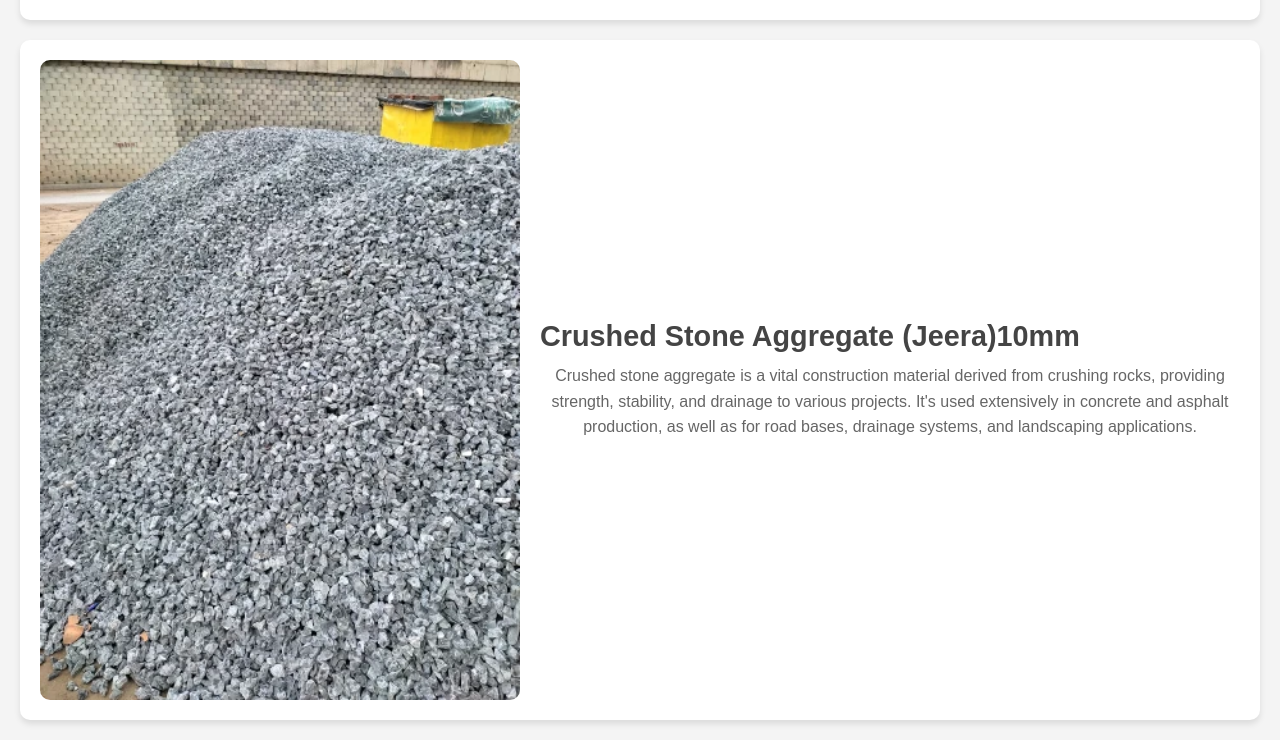
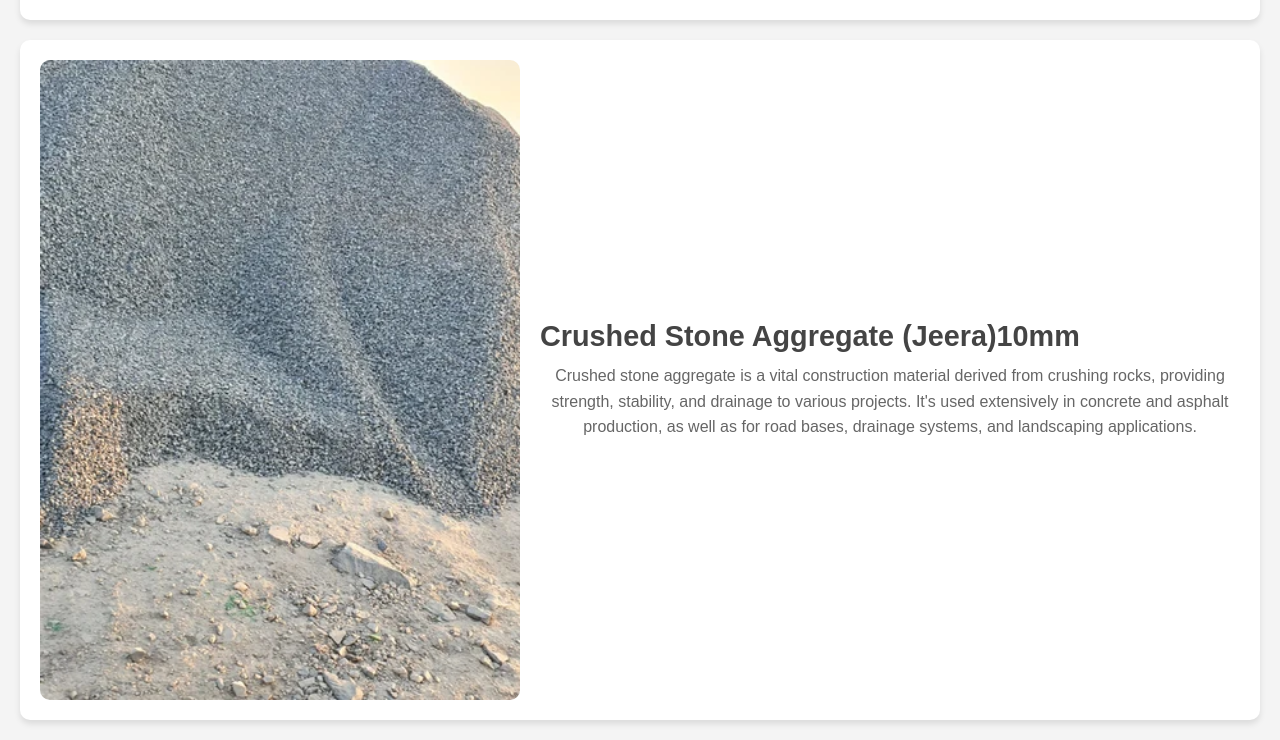
Before and after one commit to Aman-vscode/Modern-builder, a plain HTML site: page building-material.html in a window 1280 px wide. Shown: the part 2216-2956 px from the top of the page. Drawn offline with Linux system fonts and the light colour scheme.

Commit message:
Update building-material.html

```diff
--- a/building-material.html
+++ b/building-material.html
@@ -165,7 +165,7 @@
       </div>
     </div>
      <div class="item">
-      <img src="crushed stone.webp" alt="Wood">
+      <img src="crushed stone aggregate.webp" alt="Wood">
       <div class="content">
         <h2>Crushed Stone Aggregate (Jeera)10mm</h2>
         <p>Crushed stone aggregate is a vital construction material derived from crushing rocks, providing strength, stability, and drainage to various projects. It's used extensively in concrete and asphalt production, as well as for road bases, drainage systems, and landscaping applications. </p>
```
